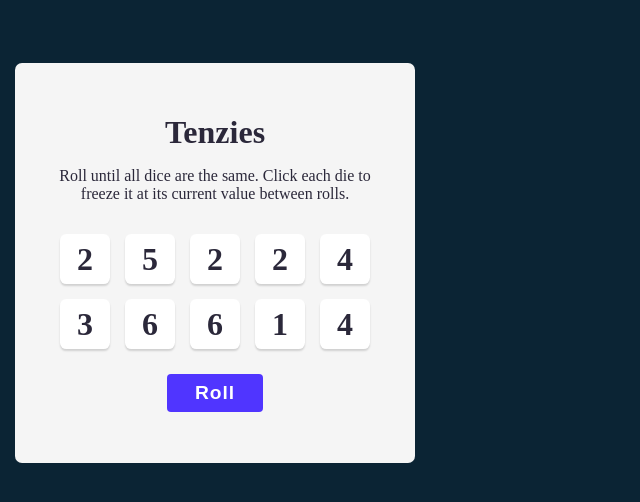
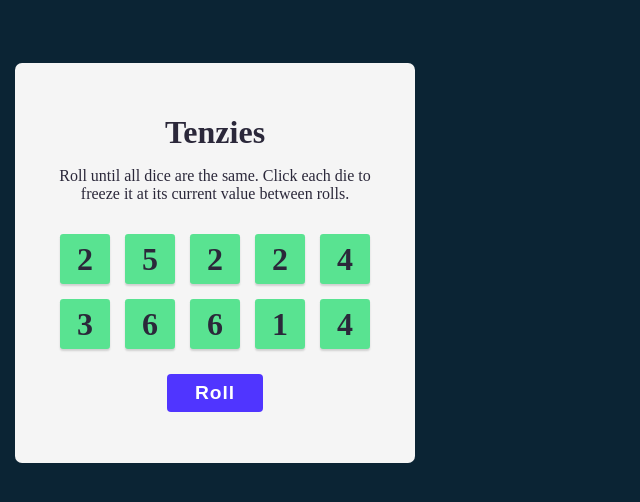
Before and after one commit to diegoram23/tenzies-game, a React (Vite) app: page / in a window 1280 px wide. Shown: the top 502 px of the page, without its empty margins (0-640 px from the left). Built offline with nearby package versions, Linux system fonts and the light colour scheme.

Commit message:
function logs out individual die ID

```diff
--- a/src/App.jsx
+++ b/src/App.jsx
@@ -1,33 +1,43 @@
 import React from 'react'
 import Die from './Die'
-import {nanoid} from 'nanoid'
+import { nanoid } from 'nanoid'
 
 export default function App() {
   const [dice, setDice] = React.useState(allNewDice())
 
-//----------------Generates an array of 10 random dice numbers--------------//
+  //----------------Generates an array of 10 random dice numbers--------------//
   function allNewDice() {
     const diceArray = []
     for (let i = 0; i < 10; i++) {
       //------Object is pushed into diceArray with values representing each die-----//
       diceArray.push({
         value: Math.floor(Math.random() * 6 + 1),
-        isHeld: false,
+        isHeld: true,
         id: nanoid()
       })
     }
     return diceArray
   }
 
-//----------------Maps over each array element--------------//
+  //----------------Maps over each array element--------------//
   const diceElements = dice.map(die => {
-    return <Die key={die.id}  value={die.value} isHeld={die.isHeld}/>
+    return <Die
+      key={die.id}
+      id={die.id}
+      handleClick={() => holdDice(die.id)}
+      value={die.value}
+      isHeld={die.isHeld}
+    />
   })
 
-//----------------Generates a *NEW* array of 10 random dice numbers--------------//
-function rollDice(){
-  setDice(allNewDice())
-}
+  function holdDice(id) {
+    console.log(id)
+  }
+
+  //----------------Generates a *NEW* array of 10 random dice numbers--------------//
+  function rollDice() {
+    setDice(allNewDice())
+  }
 
 
   return (
--- a/src/Die.jsx
+++ b/src/Die.jsx
@@ -1,13 +1,17 @@
 import React from 'react'
 
-export default function Die(props){
+export default function Die(props) {
     const styles = {
         backgroundColor: props.isHeld ? "#59e391" : "#ffffff"
     }
     return (
 
-        <div>
-            <h2 style={styles}  className='die--face'>{props.value}</h2>
+        <div
+            className='die--face'
+            style={styles}
+            onClick={props.handleClick}
+        >
+            <h2 className='die--number'>{props.value}</h2>
         </div>
     )
 }
--- a/src/index.css
+++ b/src/index.css
@@ -28,6 +28,17 @@ main {
  align-items: center;
  margin-top: 3em;
 }
+
+.dice--container {
+  padding: 15px;
+  display: flex;
+  justify-content: center;
+  align-items: center;
+  flex-wrap: wrap;
+  width: 100%;
+  gap:15px
+  }
+
 .die--face {
   width: 50px;
   height: 50px;
@@ -36,21 +47,14 @@ main {
   border-radius: 0.2em;
   margin: 0em;
   box-shadow: 0px 2px 2px rgba(0,0,0,0.15);
-  font-size: 2rem;
-  color: #2b283a;
   display: flex;
   justify-content: center;
   align-items: center;
 }
 
-.dice--container {
-padding: 15px;
-display: flex;
-justify-content: center;
-align-items: center;
-flex-wrap: wrap;
-width: 100%;
-gap:15px
+.die--number {
+  font-size: 2rem;
+  color: #2b283a;
 }
 
 button {
```
